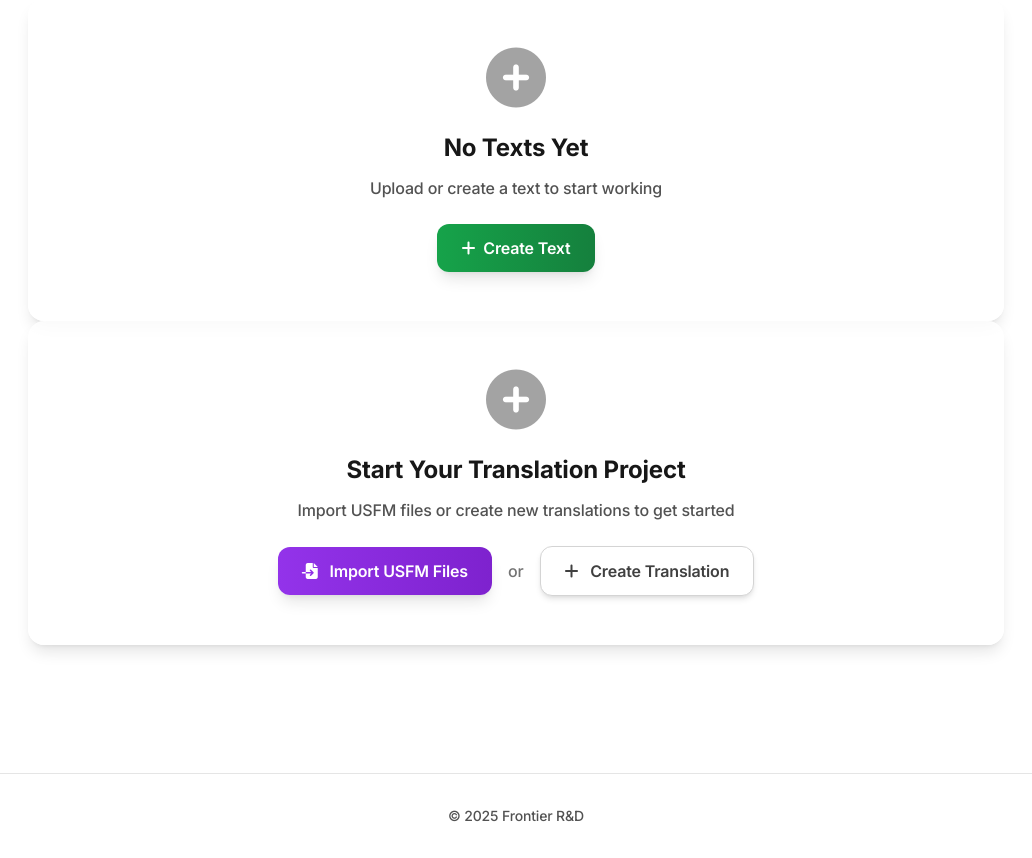
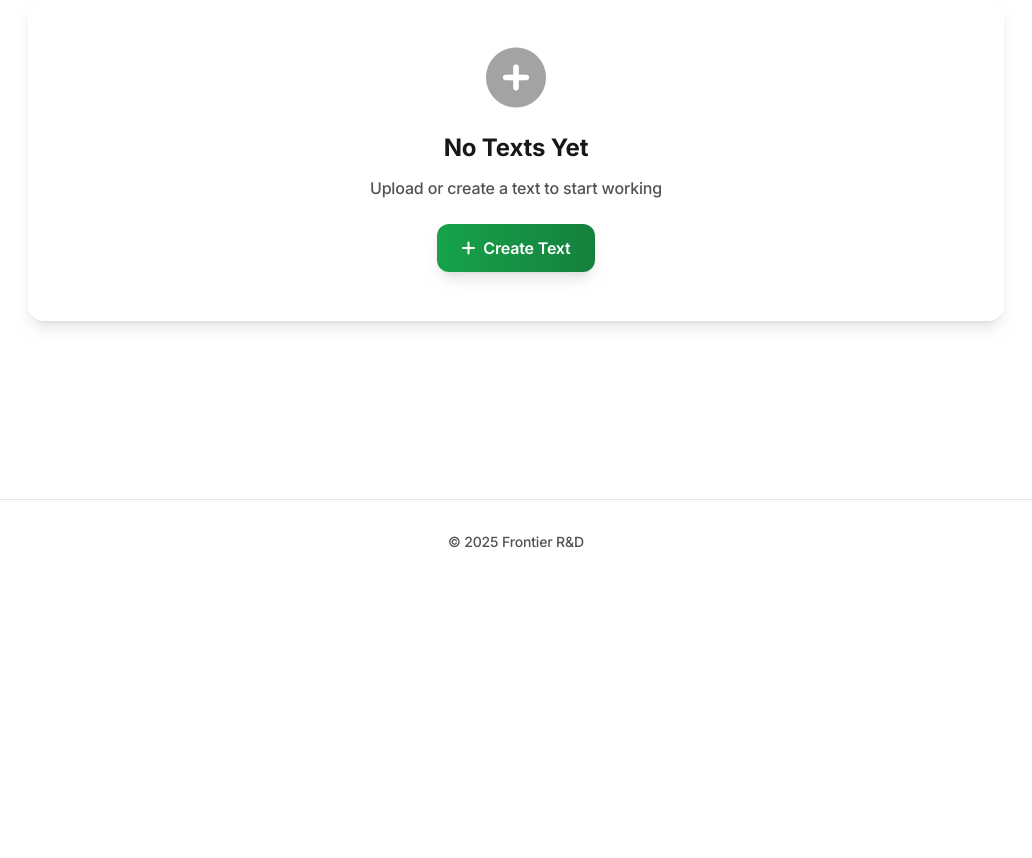
Before and after one commit to genesis-ai-dev/CodexZero, a Python web app: template templates/project.html in a window 1280 px wide. Shown: the part 466-1324 px from the top of the page, without its empty margins (124-1156 px from the left). After the commit the page ends 1014 px from the top, so only its background shows below. Run offline with Jinja, Linux system fonts and the light colour scheme; the template is opened without the code that fills it, so the values that code supplies are empty; some libraries are stand-ins or nearby versions.

Commit message:
removed last import

```diff
--- a/templates/project.html
+++ b/templates/project.html
@@ -232,47 +232,7 @@
                 </div>
                 {% endif %}
 
-                <!-- Add More Texts -->
-                {% if texts %}
-                <div class="bg-white/80 backdrop-blur-sm rounded-2xl shadow-lg border border-white/20 p-4 sm:p-8 mb-6 sm:mb-8">
-                    <div class="flex flex-col sm:flex-row sm:items-center justify-between mb-6 gap-4">
-                        <div>
-                            <h3 class="text-lg font-bold text-neutral-900 mb-2">Add More Texts</h3>
-                            <p class="text-neutral-600 font-medium">Import additional USFM files or create new translations</p>
-                        </div>
-                    </div>
 
-                    <div class="text-center">
-                        <a href="{{ url_for('files.usfm_import', project_id=project.id) }}"
-                           class="inline-flex items-center px-6 py-3 bg-gradient-to-r from-purple-600 to-purple-700 text-white hover:from-purple-700 hover:to-purple-800 rounded-xl font-semibold transition-all duration-200 shadow-lg">
-                            <i class="fas fa-plus mr-2"></i>
-                            Import More Texts
-                        </a>
-                    </div>
-                </div>
-                {% else %}
-                <!-- Empty State -->
-                <div class="bg-white/80 backdrop-blur-sm rounded-2xl shadow-lg border border-white/20 p-6 sm:p-12">
-                    <div class="text-center">
-                        <i class="fas fa-plus-circle text-4xl sm:text-6xl text-neutral-400 mb-4 sm:mb-6"></i>
-                        <h3 class="text-xl sm:text-2xl font-bold text-neutral-900 mb-3">Start Your Translation Project</h3>
-                        <p class="text-neutral-600 mb-6 font-medium">Import USFM files or create new translations to get started</p>
-                        <div class="flex flex-col sm:flex-row items-center justify-center gap-4">
-                            <a href="{{ url_for('files.usfm_import', project_id=project.id) }}"
-                               class="w-full sm:w-auto px-6 py-3 bg-gradient-to-r from-purple-600 to-purple-700 text-white hover:from-purple-700 hover:to-purple-800 rounded-xl font-semibold transition-all duration-200 shadow-lg">
-                                <i class="fas fa-file-import mr-2"></i>
-                                Import USFM Files
-                            </a>
-                            <span class="text-neutral-500 font-medium">or</span>
-                            <a href="{{ url_for('translation.translate_page', project_id=project.id) }}"
-                               class="w-full sm:w-auto px-6 py-3 bg-white text-neutral-700 border border-neutral-300 rounded-xl font-semibold hover:bg-neutral-50 transition-all duration-200 shadow-md text-center">
-                                <i class="fas fa-plus mr-2"></i>
-                                Create Translation
-                            </a>
-                        </div>
-                    </div>
-                </div>
-                {% endif %}
             </div>
 
             <!-- Flags Tab -->
@@ -340,7 +300,8 @@
                         <!-- Configuration Panel -->
                         <div class="xl:col-span-2 space-y-6">
                             <!-- Fine-tuning Configuration -->
-                            <div class="bg-neutral-50/80 border border-neutral-200 rounded-xl p-4 sm:p-6">
+                            <div class="bg-neuAdd More Texts
+                            tral-50/80 border border-neutral-200 rounded-xl p-4 sm:p-6">
                                 <h3 class="font-bold text-neutral-900 mb-4">Configuration</h3>
                                 <div class="grid grid-cols-1 lg:grid-cols-2 gap-4">
                                     <div>
```
